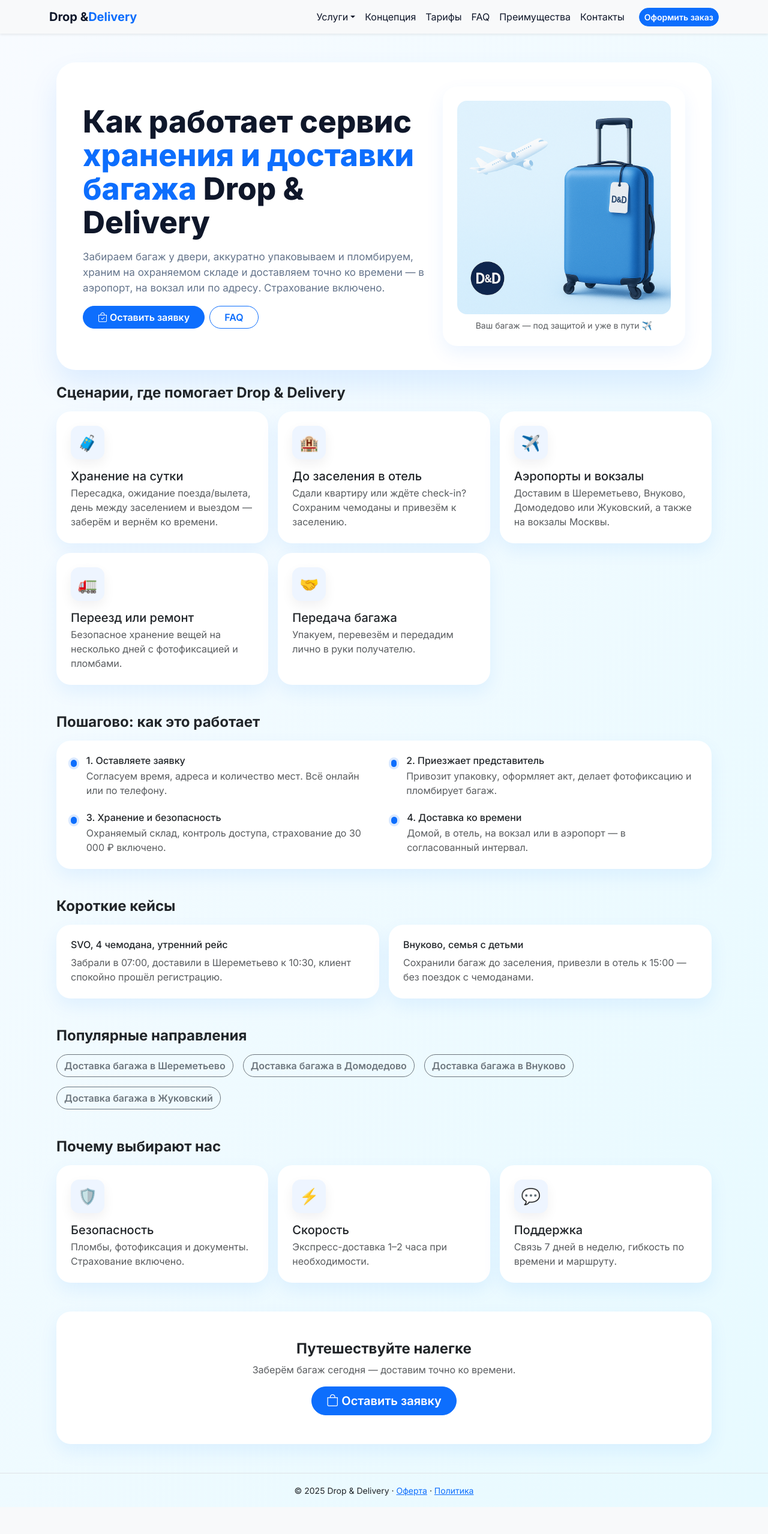
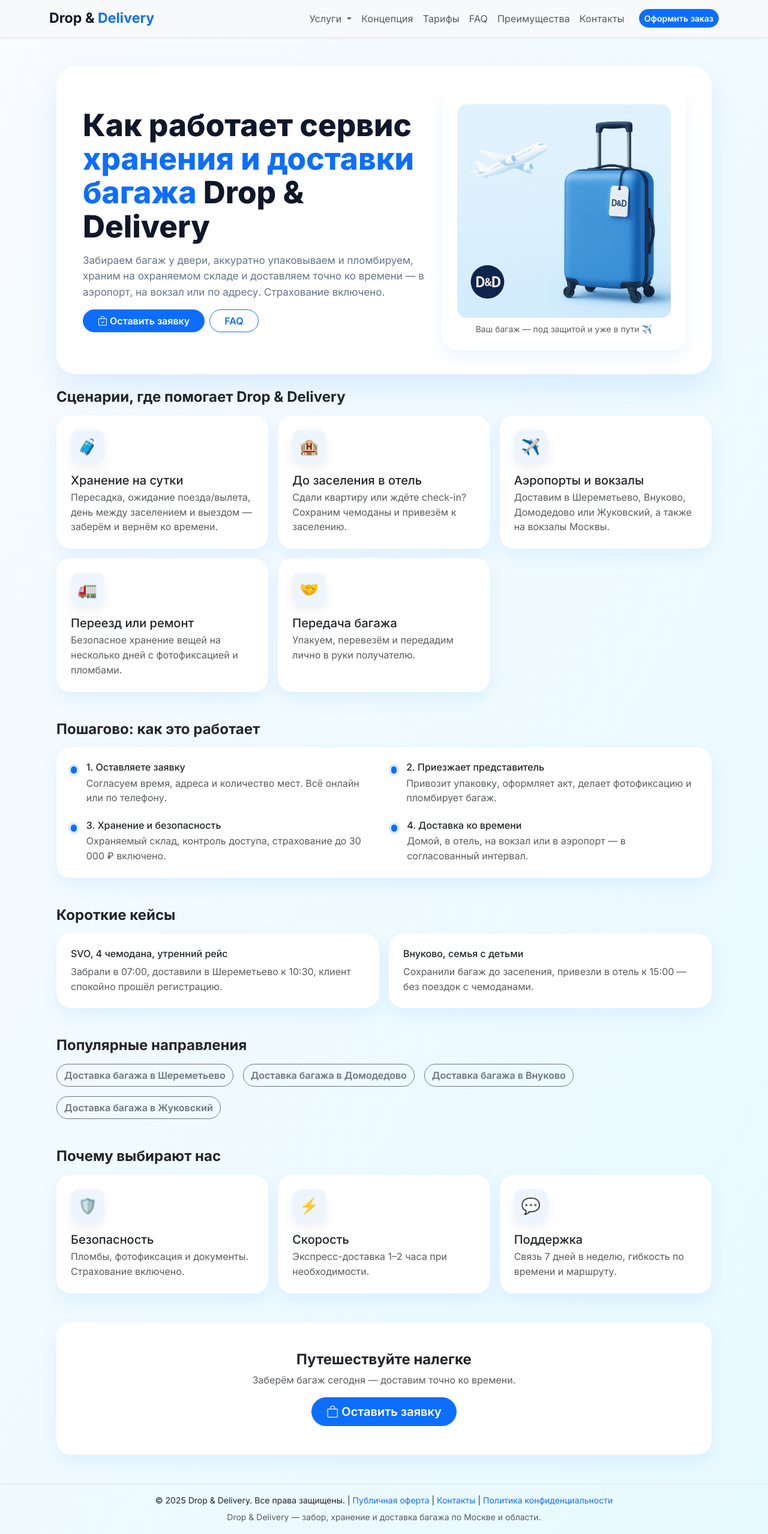
Before and after one commit to IsaevIvann/dd-project, a Django app: page /concept/ in a window 1280 px wide. Shown: the whole page at 60% size. Before the commit the page ends 2513 px from the top, so only its background shows below. Run offline with Django 5.2, Linux system fonts and the light colour scheme.

Commit message:
+ new base

```diff
--- a/src/core/templates/core/base.html
+++ b/src/core/templates/core/base.html
@@ -5,29 +5,29 @@
   <title>{% block title %}D&D — забор, хранение и доставка багажа{% endblock %}</title>
   <meta name="viewport" content="width=device-width, initial-scale=1">
 
-  <!-- Канонический URL -->
+  {# Канонический URL: без параметров, корректный #}
   <link rel="canonical" href="{{ request.scheme }}://{{ request.get_host }}{{ request.path }}">
 
   {% load static %}
 
-  <!-- Yandex.Metrika -->
+  <!-- Yandex.Metrika counter -->
   <script type="text/javascript">
     (function(m,e,t,r,i,k,a){
       m[i]=m[i]||function(){(m[i].a=m[i].a||[]).push(arguments)};
       m[i].l=1*new Date();
-      for (var j=0;j<document.scripts.length;j++){
-        if (document.scripts[j].src===r){return;}
+      for (var j = 0; j < document.scripts.length; j++) {
+        if (document.scripts[j].src === r) { return; }
       }
       k=e.createElement(t),a=e.getElementsByTagName(t)[0],k.async=1,k.src=r,a.parentNode.insertBefore(k,a)
-    })(window,document,'script','https://mc.yandex.ru/metrika/tag.js?id=104157204','ym');
-    ym(104157204,'init',{
+    })(window, document,'script','https://mc.yandex.ru/metrika/tag.js?id=104157204','ym');
+    ym(104157204, 'init', {
       ssr:true, webvisor:true, clickmap:true, ecommerce:"dataLayer",
       accurateTrackBounce:true, trackLinks:true
     });
   </script>
 
   <!-- Favicons -->
-  <link rel="icon" href="{% static 'core/img/favicon.ico' %}">
+  <link rel="icon" href="{% static 'core/img/favicon.ico' %}" type="image/x-icon">
   <link rel="icon" type="image/png" sizes="48x48" href="{% static 'core/img/favicon-48.png' %}">
   <link rel="icon" type="image/png" sizes="192x192" href="{% static 'core/img/logo-192.png' %}">
   <link rel="icon" type="image/png" sizes="512x512" href="{% static 'core/img/logo-512.png' %}">
@@ -42,27 +42,40 @@
   <!-- Fonts & Bootstrap -->
   <link href="https://cdn.jsdelivr.net/npm/bootstrap@5.3.3/dist/css/bootstrap.min.css" rel="stylesheet">
   <link rel="stylesheet" href="https://cdn.jsdelivr.net/npm/bootstrap-icons@1.11.3/font/bootstrap-icons.css">
+  <link rel="preconnect" href="https://fonts.googleapis.com">
+  <link rel="preconnect" href="https://fonts.gstatic.com" crossorigin>
   <link href="https://fonts.googleapis.com/css2?family=Inter:wght@400;500;600;700;800&display=swap" rel="stylesheet">
 
   <style>
     :root{
-      --dd-font:"Inter",system-ui,-apple-system,"Segoe UI",Roboto,"Helvetica Neue",Arial,"Noto Sans",sans-serif;
+      --dd-font:"Inter",system-ui,-apple-system,"Segoe UI",Roboto,"Helvetica Neue",
+                Arial,"Noto Sans",sans-serif;
+      --dd-radius:24px;
+      --dd-radius-lg:32px;
+      --dd-shadow:0 24px 48px rgba(13,110,253,.10);
+      --dd-shadow-sm:0 12px 30px rgba(13,110,253,.08);
     }
-    html,body{
+    html, body{
       font-family:var(--dd-font);
+      font-size:16px;
+      line-height:1.55;
       background:linear-gradient(120deg,#f8fbff 0%,#e7faff 100%);
       min-height:100vh;
     }
-    @media (min-width:1200px){.container{max-width:1140px}}
-    .navbar-brand{font-weight:700}
-    .navbar-nav .nav-link{transition:.2s;color:#0f172a}
-    .navbar-nav .nav-link:hover{color:#0d6efd!important}
-    .btn{border-radius:9999px;font-weight:600}
+    @media (min-width:1200px){ .container{ max-width:1140px; } }
+    .navbar-brand{ font-weight:700; }
+    .navbar-nav .nav-link{
+      transition:color .2s;
+      font-weight:400;
+      letter-spacing:.01em;
+    }
+    .navbar-nav .nav-link:hover{ color:#0d6efd !important; }
+    .btn{ border-radius:9999px; font-weight:600; }
   </style>
 
   {% block extra_head %}{% endblock %}
 
-  <!-- JSON-LD Organization + WebSite -->
+  <!-- JSON LD: Organization + WebSite -->
   <script type="application/ld+json">
   {
     "@context":"https://schema.org",
@@ -73,7 +86,7 @@
         "name":"Drop & Delivery",
         "url":"{{ SITE_URL }}/",
         "logo":"{{ SITE_URL }}{% static 'core/img/logo-512.png' %}",
-        "description":"Сервис по забору, хранению и доставке багажа по Москве и области",
+        "description":"Drop & Delivery — сервис по забору, хранению и доставке багажа по Москве и Московской области.",
         "contactPoint":[{
           "@type":"ContactPoint",
           "telephone":"+7-915-383-55-35",
@@ -81,31 +94,56 @@
           "areaServed":"RU",
           "availableLanguage":["ru","en"]
         }],
-        "sameAs":["https://t.me/dropdeliv","https://wa.me/79153835535"]
+        "sameAs":[
+          "https://t.me/dropdeliv",
+          "https://wa.me/79153835535"
+        ]
       },
       {
         "@type":"WebSite",
         "@id":"{{ SITE_URL }}/#website",
         "url":"{{ SITE_URL }}/",
         "name":"Drop & Delivery",
+        "inLanguage":["ru","en"],
         "publisher":{"@id":"{{ SITE_URL }}/#organization"}
       }
     ]
   }
   </script>
+
+  <!-- ⭐ BreadcrumbList (глобально) -->
+  <script type="application/ld+json">
+  {
+   "@context": "https://schema.org",
+   "@type": "BreadcrumbList",
+   "itemListElement": [
+     {
+       "@type": "ListItem",
+       "position": 1,
+       "name": "Главная",
+       "item": "https://www.drop-delivery.ru/"
+     }
+   ]
+  }
+  </script>
+
 </head>
-
 <body>
-<noscript><img src="https://mc.yandex.ru/watch/104157204" style="position:absolute;left:-9999px" alt=""></noscript>
+<noscript>
+  <div><img src="https://mc.yandex.ru/watch/104157204" style="position:absolute;left:-9999px;" alt=""/></div>
+</noscript>
 
 <!-- NAVBAR -->
 <nav class="navbar navbar-expand-lg navbar-light bg-light shadow-sm mb-4">
   <div class="container">
-    <a class="navbar-brand" href="/">
-      <span style="color:#0f172a;">Drop &amp;</span><span style="color:#0d6efd;">Delivery</span>
+    <a class="navbar-brand fw-bold" href="/" style="font-size:1.45rem;">
+      <span style="color:#0f172a;">Drop &amp;</span>
+      <span style="color:#0d6efd;">Delivery</span>
     </a>
 
-    <button class="navbar-toggler" type="button" data-bs-toggle="collapse" data-bs-target="#navbarNav">
+    <button class="navbar-toggler" type="button" data-bs-toggle="collapse"
+            data-bs-target="#navbarNav" aria-controls="navbarNav"
+            aria-expanded="false" aria-label="Переключить навигацию">
       <span class="navbar-toggler-icon"></span>
     </button>
 
@@ -114,9 +152,11 @@
 
         <!-- УСЛУГИ -->
         <li class="nav-item dropdown">
-          <a class="nav-link dropdown-toggle" href="#" data-bs-toggle="dropdown">Услуги</a>
-          <ul class="dropdown-menu dropdown-menu-end">
-
+          <a class="nav-link dropdown-toggle" href="#" id="servicesDropdown"
+             role="button" data-bs-toggle="dropdown" aria-expanded="false">
+            Услуги
+          </a>
+          <ul class="dropdown-menu dropdown-menu-end" aria-labelledby="servicesDropdown">
             <li><a class="dropdown-item" href="/dostavka-bagazha-moskva/">Доставка багажа</a></li>
             <li><a class="dropdown-item" href="/gde-ostavit-bagazh-v-moskve/">Где оставить багаж в Москве</a></li>
             <li><a class="dropdown-item" href="{% url 'storage_moscow' %}">Хранение багажа</a></li>
@@ -134,7 +174,6 @@
             {% for code, title in STATIONS_NAV %}
               <li><a class="dropdown-item" href="{% url 'station' code %}">{{ title }}</a></li>
             {% endfor %}
-
           </ul>
         </li>
 
@@ -160,10 +199,14 @@
 <!-- FOOTER -->
 <footer class="text-center mt-5 py-3 border-top">
   <div class="container">
-    <small>
-      © 2025 Drop & Delivery ·
-      <a href="{% url 'offer' %}">Оферта</a> ·
-      <a href="{% url 'privacy' %}">Политика</a>
+    <small class="d-block mb-1">
+      © 2025 Drop & Delivery. Все права защищены.
+      | <a href="{% url 'offer' %}" class="text-primary text-decoration-none">Публичная оферта</a>
+      | <a href="{% url 'contacts' %}" class="text-primary text-decoration-none">Контакты</a>
+      | <a href="{% url 'privacy' %}" class="text-primary text-decoration-none">Политика конфиденциальности</a>
+    </small>
+    <small class="text-muted">
+      Drop & Delivery — забор, хранение и доставка багажа по Москве и области.
     </small>
   </div>
 </footer>
```
